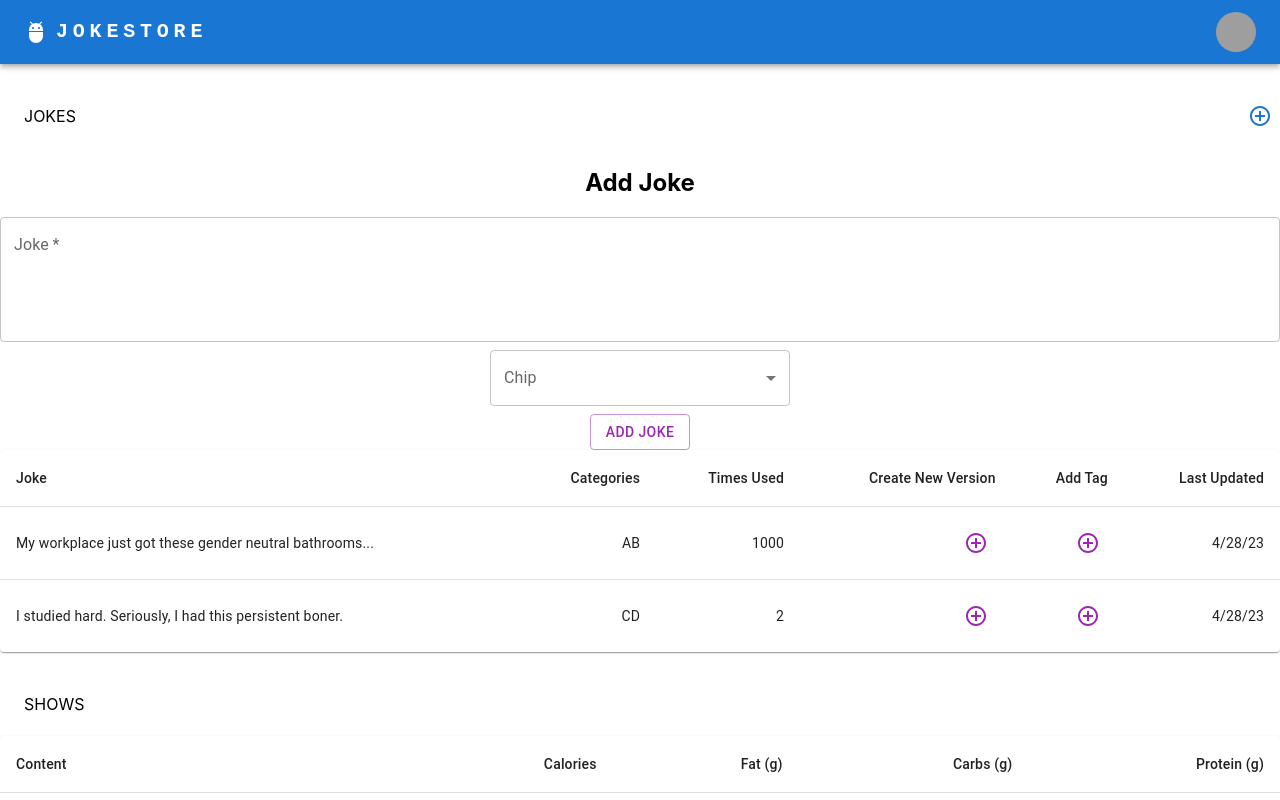
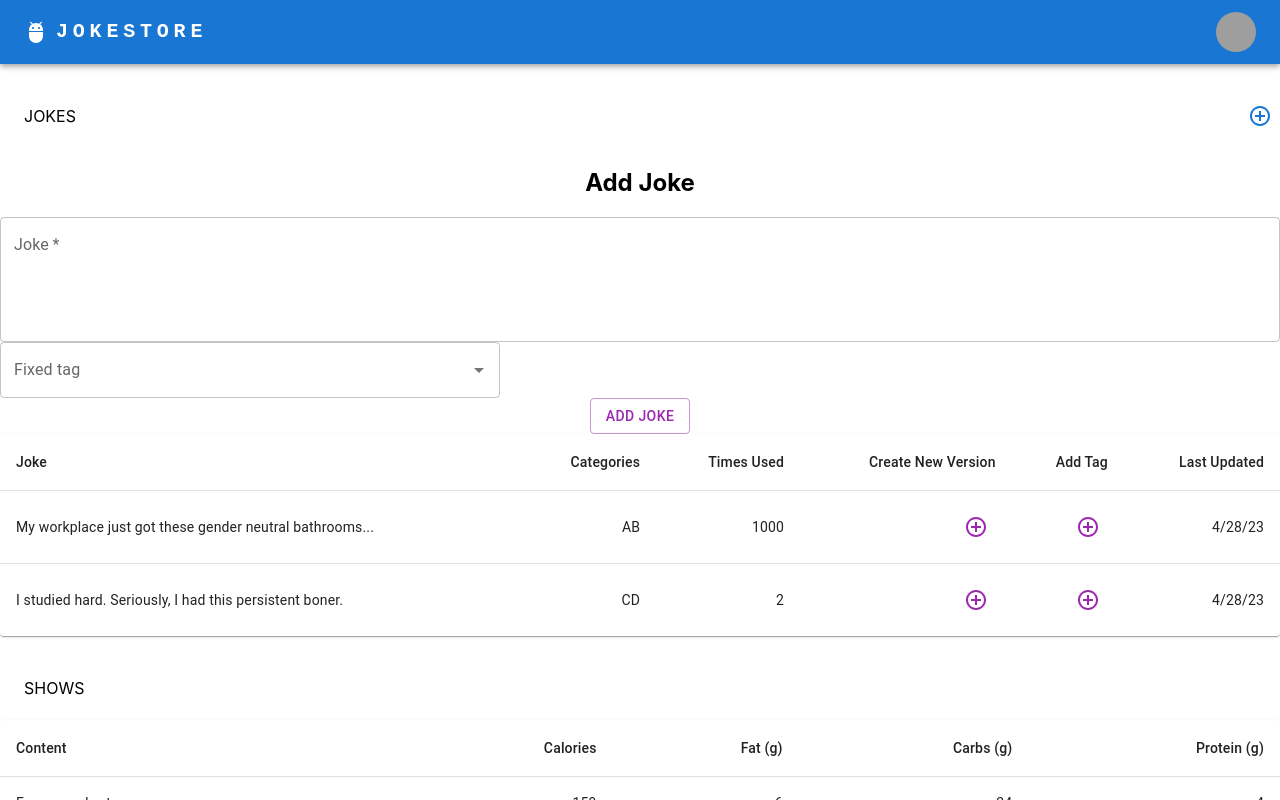
Before and after one commit to dhvogel/jokestore, a React (Create React App) app in the folder jokestore-web/: page / in a window 1280 px wide. Both pictures are taken after a click on the button 1260 px from the left and 116 px from the top of the page. Shown: the top 800 px of the page. Built offline with nearby package versions, Linux system fonts and the light colour scheme; grey boxes are pictures that could not be loaded.

Commit message:
work on select form

```diff
--- a/jokestore-web/src/CategorySelect.tsx
+++ /dev/null
@@ -1,91 +0,0 @@
-import * as React from 'react';
-import { Theme, useTheme } from '@mui/material/styles';
-import Box from '@mui/material/Box';
-import OutlinedInput from '@mui/material/OutlinedInput';
-import InputLabel from '@mui/material/InputLabel';
-import MenuItem from '@mui/material/MenuItem';
-import FormControl from '@mui/material/FormControl';
-import Select, { SelectChangeEvent } from '@mui/material/Select';
-import Chip from '@mui/material/Chip';
-
-const ITEM_HEIGHT = 48;
-const ITEM_PADDING_TOP = 8;
-const MenuProps = {
-  PaperProps: {
-    style: {
-      maxHeight: ITEM_HEIGHT * 4.5 + ITEM_PADDING_TOP,
-      width: 250,
-    },
-  },
-};
-
-const names = [
-  'Oliver Hansen',
-  'Van Henry',
-  'April Tucker',
-  'Ralph Hubbard',
-  'Omar Alexander',
-  'Carlos Abbott',
-  'Miriam Wagner',
-  'Bradley Wilkerson',
-  'Virginia Andrews',
-  'Kelly Snyder',
-];
-
-function getStyles(name: string, personName: readonly string[], theme: Theme) {
-  return {
-    fontWeight:
-      personName.indexOf(name) === -1
-        ? theme.typography.fontWeightRegular
-        : theme.typography.fontWeightMedium,
-  };
-}
-
-export default function CategorySelect() {
-  const theme = useTheme();
-  const [personName, setPersonName] = React.useState<string[]>([]);
-
-  const handleChange = (event: SelectChangeEvent<typeof personName>) => {
-    const {
-      target: { value },
-    } = event;
-    setPersonName(
-      // On autofill we get a stringified value.
-      typeof value === 'string' ? value.split(',') : value,
-    );
-  };
-
-  return (
-    <div>
-      <FormControl sx={{ m: 1, width: 300 }}>
-        <InputLabel id="demo-multiple-chip-label">Chip</InputLabel>
-        <Select
-          labelId="demo-multiple-chip-label"
-          id="demo-multiple-chip"
-          multiple
-          value={personName}
-          onChange={handleChange}
-          input={<OutlinedInput id="select-multiple-chip" label="Chip" />}
-          renderValue={(selected) => (
-            <Box sx={{ display: 'flex', flexWrap: 'wrap', gap: 0.5 }}>
-              {selected.map((value) => (
-                <Chip key={value} label={value} />
-              ))}
-            </Box>
-          )}
-          MenuProps={MenuProps}
-        >
-          {names.map((name) => (
-            <MenuItem
-              key={name}
-              value={name}
-              style={getStyles(name, personName, theme)}
-            >
-              {name}
-            </MenuItem>
-          ))}
-        </Select>
-      </FormControl>
-    </div>
-  );
-}
--- /dev/null
+++ b/jokestore-web/src/JokeCategorySelect.tsx
@@ -0,0 +1,155 @@
+import * as React from 'react';
+import Chip from '@mui/material/Chip';
+import TextField from '@mui/material/TextField';
+import Autocomplete from '@mui/material/Autocomplete';
+
+export default function JokeCategorySelect() {
+  const fixedOptions = [top100Films[6]];
+  const [value, setValue] = React.useState([...fixedOptions, top100Films[13]]);
+
+  return (
+    <Autocomplete
+      multiple
+      id="fixed-tags-demo"
+      onChange={(event, newValue) => {
+        setValue([
+          ...newValue.filter((option) => fixedOptions.indexOf(option) === -1),
+        ]);
+      }}
+      options={top100Films}
+      getOptionLabel={(option) => option.title}
+      style={{ width: 500 }}
+      renderInput={(params) => (
+        <TextField {...params} label="Fixed tag" placeholder="Favorites" />
+      )}
+    />
+  );
+}
+
+// Top 100 films as rated by IMDb users. http://www.imdb.com/chart/top
+const top100Films = [
+  { title: 'The Shawshank Redemption', year: 1994 },
+  { title: 'The Godfather', year: 1972 },
+  { title: 'The Godfather: Part II', year: 1974 },
+  { title: 'The Dark Knight', year: 2008 },
+  { title: '12 Angry Men', year: 1957 },
+  { title: "Schindler's List", year: 1993 },
+  { title: 'Pulp Fiction', year: 1994 },
+  {
+    title: 'The Lord of the Rings: The Return of the King',
+    year: 2003,
+  },
+  { title: 'The Good, the Bad and the Ugly', year: 1966 },
+  { title: 'Fight Club', year: 1999 },
+  {
+    title: 'The Lord of the Rings: The Fellowship of the Ring',
+    year: 2001,
+  },
+  {
+    title: 'Star Wars: Episode V - The Empire Strikes Back',
+    year: 1980,
+  },
+  { title: 'Forrest Gump', year: 1994 },
+  { title: 'Inception', year: 2010 },
+  {
+    title: 'The Lord of the Rings: The Two Towers',
+    year: 2002,
+  },
+  { title: "One Flew Over the Cuckoo's Nest", year: 1975 },
+  { title: 'Goodfellas', year: 1990 },
+  { title: 'The Matrix', year: 1999 },
+  { title: 'Seven Samurai', year: 1954 },
+  {
+    title: 'Star Wars: Episode IV - A New Hope',
+    year: 1977,
+  },
+  { title: 'City of God', year: 2002 },
+  { title: 'Se7en', year: 1995 },
+  { title: 'The Silence of the Lambs', year: 1991 },
+  { title: "It's a Wonderful Life", year: 1946 },
+  { title: 'Life Is Beautiful', year: 1997 },
+  { title: 'The Usual Suspects', year: 1995 },
+  { title: 'Léon: The Professional', year: 1994 },
+  { title: 'Spirited Away', year: 2001 },
+  { title: 'Saving Private Ryan', year: 1998 },
+  { title: 'Once Upon a Time in the West', year: 1968 },
+  { title: 'American History X', year: 1998 },
+  { title: 'Interstellar', year: 2014 },
+  { title: 'Casablanca', year: 1942 },
+  { title: 'City Lights', year: 1931 },
+  { title: 'Psycho', year: 1960 },
+  { title: 'The Green Mile', year: 1999 },
+  { title: 'The Intouchables', year: 2011 },
+  { title: 'Modern Times', year: 1936 },
+  { title: 'Raiders of the Lost Ark', year: 1981 },
+  { title: 'Rear Window', year: 1954 },
+  { title: 'The Pianist', year: 2002 },
+  { title: 'The Departed', year: 2006 },
+  { title: 'Terminator 2: Judgment Day', year: 1991 },
+  { title: 'Back to the Future', year: 1985 },
+  { title: 'Whiplash', year: 2014 },
+  { title: 'Gladiator', year: 2000 },
+  { title: 'Memento', year: 2000 },
+  { title: 'The Prestige', year: 2006 },
+  { title: 'The Lion King', year: 1994 },
+  { title: 'Apocalypse Now', year: 1979 },
+  { title: 'Alien', year: 1979 },
+  { title: 'Sunset Boulevard', year: 1950 },
+  {
+    title: 'Dr. Strangelove or: How I Learned to Stop Worrying and Love the Bomb',
+    year: 1964,
+  },
+  { title: 'The Great Dictator', year: 1940 },
+  { title: 'Cinema Paradiso', year: 1988 },
+  { title: 'The Lives of Others', year: 2006 },
+  { title: 'Grave of the Fireflies', year: 1988 },
+  { title: 'Paths of Glory', year: 1957 },
+  { title: 'Django Unchained', year: 2012 },
+  { title: 'The Shining', year: 1980 },
+  { title: 'WALL·E', year: 2008 },
+  { title: 'American Beauty', year: 1999 },
+  { title: 'The Dark Knight Rises', year: 2012 },
+  { title: 'Princess Mononoke', year: 1997 },
+  { title: 'Aliens', year: 1986 },
+  { title: 'Oldboy', year: 2003 },
+  { title: 'Once Upon a Time in America', year: 1984 },
+  { title: 'Witness for the Prosecution', year: 1957 },
+  { title: 'Das Boot', year: 1981 },
+  { title: 'Citizen Kane', year: 1941 },
+  { title: 'North by Northwest', year: 1959 },
+  { title: 'Vertigo', year: 1958 },
+  {
+    title: 'Star Wars: Episode VI - Return of the Jedi',
+    year: 1983,
+  },
+  { title: 'Reservoir Dogs', year: 1992 },
+  { title: 'Braveheart', year: 1995 },
+  { title: 'M', year: 1931 },
+  { title: 'Requiem for a Dream', year: 2000 },
+  { title: 'Amélie', year: 2001 },
+  { title: 'A Clockwork Orange', year: 1971 },
+  { title: 'Like Stars on Earth', year: 2007 },
+  { title: 'Taxi Driver', year: 1976 },
+  { title: 'Lawrence of Arabia', year: 1962 },
+  { title: 'Double Indemnity', year: 1944 },
+  {
+    title: 'Eternal Sunshine of the Spotless Mind',
+    year: 2004,
+  },
+  { title: 'Amadeus', year: 1984 },
+  { title: 'To Kill a Mockingbird', year: 1962 },
+  { title: 'Toy Story 3', year: 2010 },
+  { title: 'Logan', year: 2017 },
+  { title: 'Full Metal Jacket', year: 1987 },
+  { title: 'Dangal', year: 2016 },
+  { title: 'The Sting', year: 1973 },
+  { title: '2001: A Space Odyssey', year: 1968 },
+  { title: "Singin' in the Rain", year: 1952 },
+  { title: 'Toy Story', year: 1995 },
+  { title: 'Bicycle Thieves', year: 1948 },
+  { title: 'The Kid', year: 1921 },
+  { title: 'Inglourious Basterds', year: 2009 },
+  { title: 'Snatch', year: 2000 },
+  { title: '3 Idiots', year: 2009 },
+  { title: 'Monty Python and the Holy Grail', year: 1975 },
+];
--- a/jokestore-web/src/JokeForm.tsx
+++ b/jokestore-web/src/JokeCreateForm.tsx
@@ -1,9 +1,9 @@
 import React, {useState} from 'react';
 import { TextField, Button, Stack } from '@mui/material';
-import CategorySelect from './CategorySelect';
+import JokeCategorySelect from './JokeCategorySelect';
 
 
-const JokeForm = () => {
+const JokeCreateForm = () => {
     const [firstName, setFirstName] = useState('')
     const [lastName, setLastName] = useState('')
     const [email, setEmail] = useState('')
@@ -27,7 +27,7 @@
                         multiline
                         required
                     />
-                <CategorySelect />
+                <JokeCategorySelect />
                 <Button variant="outlined" color="secondary" type="submit">Add Joke</Button>
             </form>
 
@@ -35,4 +35,4 @@
     )
 }
 
-export default JokeForm;
+export default JokeCreateForm;
--- a/jokestore-web/src/JokeTable.tsx
+++ b/jokestore-web/src/JokeTable.tsx
@@ -9,7 +9,7 @@
 import Paper from '@mui/material/Paper';
 import { Box, IconButton, TextField, Toolbar } from '@mui/material';
 import AddCircleOutlineIcon from '@mui/icons-material/AddCircleOutline';
-import JokeForm from './JokeForm';
+import JokeCreateForm from './JokeCreateForm';
 
 const StyledTableCell = styled(TableCell)(({ theme }) => ({
   [`&.${tableCellClasses.head}`]: {
@@ -61,7 +61,7 @@
           <AddCircleOutlineIcon />
         </IconButton>
       </Box>
-      {showForm && <JokeForm/>}
+      {showForm && <JokeCreateForm/>}
     <TableContainer component={Paper}>
       <Table sx={{ minWidth: 700 }} aria-label="customized table">
         <TableHead>
```
